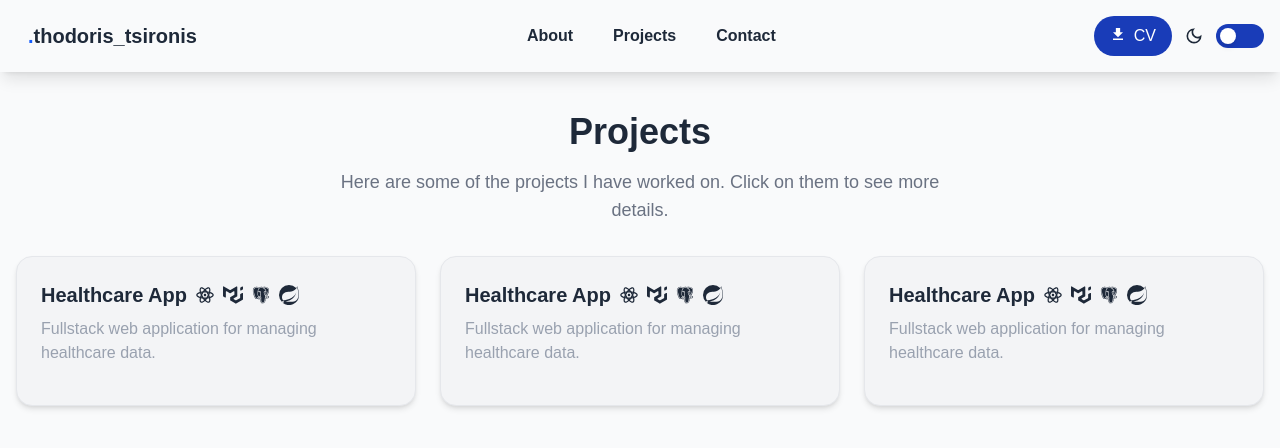
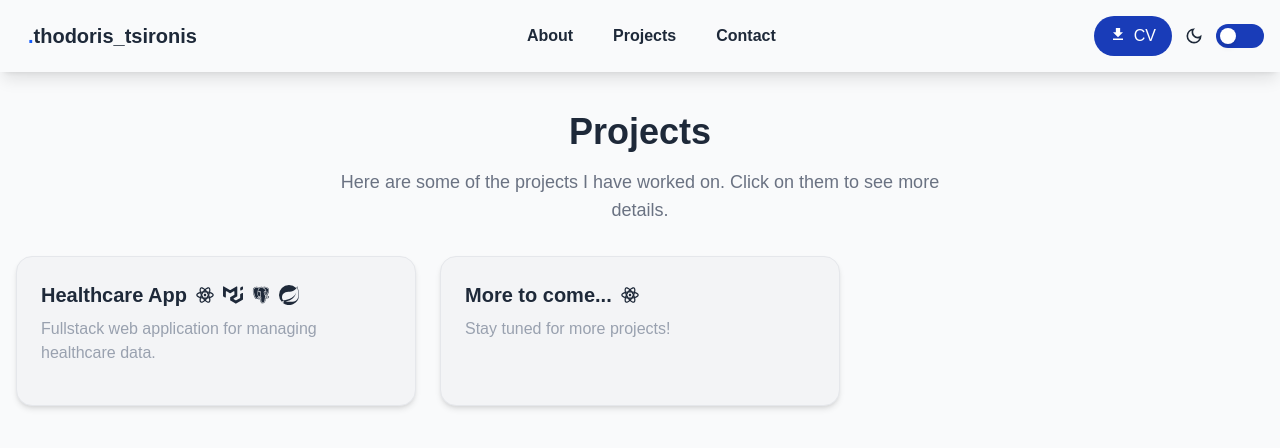
Before and after one commit to tsiro66/Portfolio, a React (Vite) app: page /projects in a window 1280 px wide. Shown: the top 448 px of the page. Built offline with nearby package versions, Linux system fonts and the light colour scheme; a web font is replaced by a local one.

Commit message:
Remove multiple healthcare app projects

```diff
--- a/src/components/Projects/ProjectCards.tsx
+++ b/src/components/Projects/ProjectCards.tsx
@@ -20,30 +20,14 @@ const ProjectCards = () => {
         link="https://github.com/tsiro66/Healthcare-app-FE"
       />
       <Card
-        title="Healthcare App"
-        description="Fullstack web application for managing healthcare data."
+        title="More to come..."
+        description="Stay tuned for more projects!"
         techstack={
           <div className="flex space-x-2">
             <RiReactjsLine />
-            <SiMui />
-            <BiLogoPostgresql />
-            <SiSpring />
           </div>
         }
-        link="https://github.com/tsiro66/Healthcare-app-FE"
-      />
-      <Card
-        title="Healthcare App"
-        description="Fullstack web application for managing healthcare data."
-        techstack={
-          <div className="flex space-x-2">
-            <RiReactjsLine />
-            <SiMui />
-            <BiLogoPostgresql />
-            <SiSpring />
-          </div>
-        }
-        link="https://github.com/tsiro66/Healthcare-app-FE"
+        link=""
       />
     </div>
   );
```
